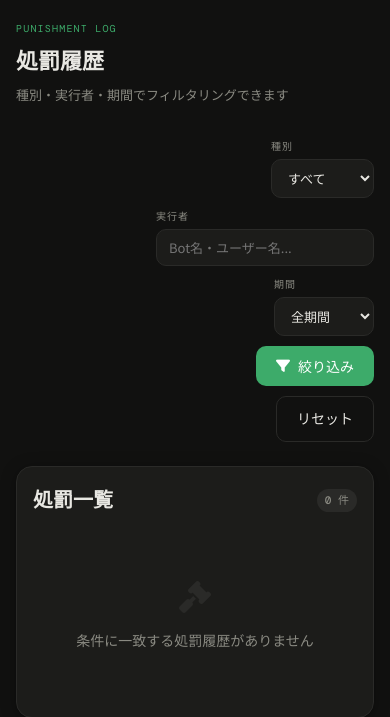
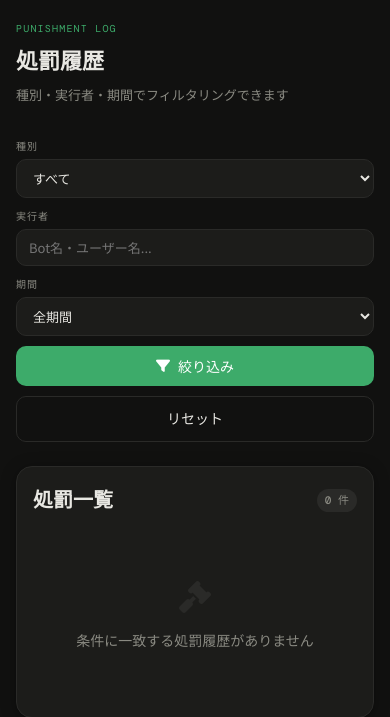
Before and after one commit to yuuuyunote/discord-dashboard, a FastAPI app: template templates/punishments.html in a window 390 px wide. Shown: the part 64-781 px from the top of the page. Run offline with FastAPI, Linux system fonts and the light colour scheme; the template is opened without the code that fills it, so the values that code supplies are empty; parts of the project's set-up code (start-up, migrations or seed data) failed here and were passed over.

Commit message:
Enhance mobile layout for filter form
Updated filter form styles for mobile responsiveness.

```diff
--- a/templates/punishments.html
+++ b/templates/punishments.html
@@ -64,7 +64,10 @@
       .sidebar { display: none !important; }
       .main-content { margin-left: 0 !important; max-width: 100% !important; padding: 20px 16px 80px !important; }
       .dash-mobile-nav { display: flex; }
-      .filter-form { flex-direction: column; }
+      .filter-form { flex-direction: column; align-items: stretch; }
+      .filter-group { width: 100%; }
+      .filter-label { text-align: left; }
+      .filter-form .btn { width: 100%; justify-content: center; }
       .filter-select, .filter-input { width: 100%; }
     }
   </style>
```
